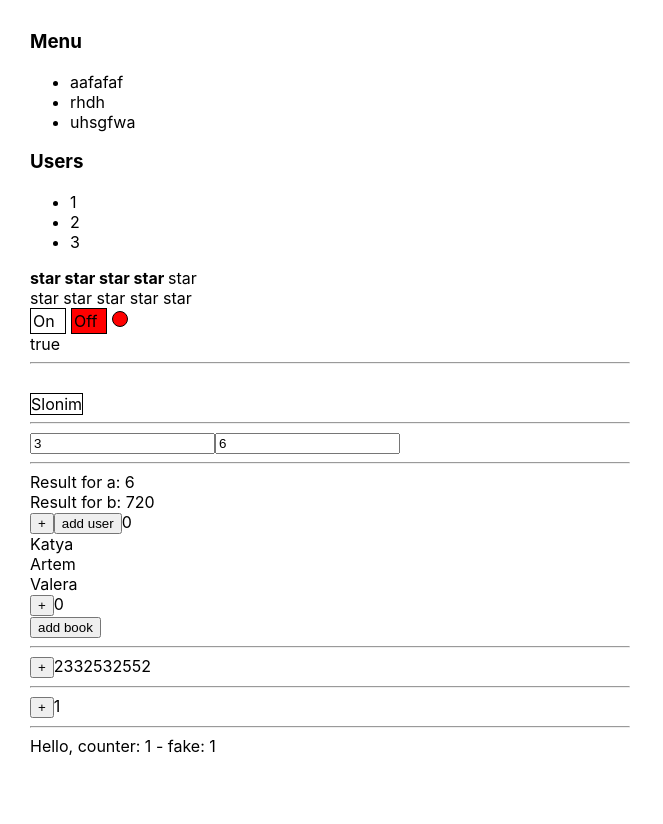
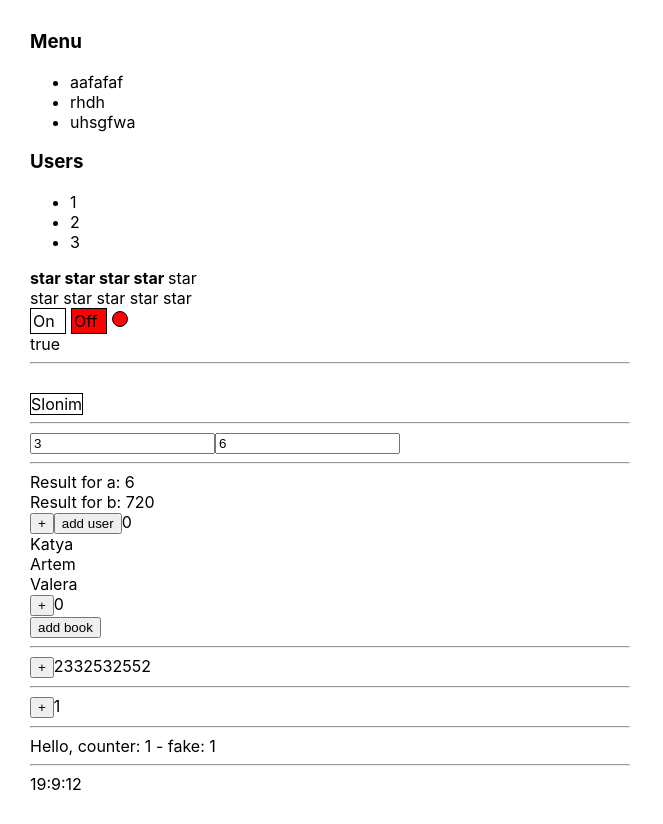
Before and after one commit to katsiarynalashcheuskaya/kabzda, a React (Create React App) app: page / in a window 1280 px wide. Shown: the whole page, without its empty margins (0-663 px from the left). Before the commit the page ends 800 px from the top, so only its background shows below. Built offline with nearby package versions, Linux system fonts and the light colour scheme.

Commit message:
clock component was done

```diff
--- a/src/App.tsx
+++ b/src/App.tsx
@@ -9,6 +9,7 @@ import Select from "./components/Select/Select";
 import {DifficultCountingExample, HelpsReactMemoExample, LikeUseCallback} from "./components/UseMemo/UseMemo";
 import {Example1} from "./components/UseState/UseState";
 import {SetTimeoutExample, SimpleExample} from "./components/UseEffect/UseEffect";
+import {Clock} from "./components/Clock/Clock";
 
 //function declaration
 function App() {
@@ -59,6 +60,8 @@ function App() {
         <SimpleExample/>
         <hr/>
         <SetTimeoutExample/>
+        <hr/>
+        <Clock/>
         {/*<SelectWithoutValue value={value1} onChange={setValue1}
                 items={[
                     {value: '1', title: 'Minsk'},
--- /dev/null
+++ b/src/components/Clock/Clock.tsx
@@ -0,0 +1,29 @@
+import React, {useEffect, useState} from "react";
+
+type PropsType = {
+
+}
+
+export const Clock: React.FC<PropsType> = (props) => {
+    const [data, setDate] = useState(new Date())
+
+    useEffect(()=>{
+        const intervalId = setInterval(()=>{
+            setDate(new Date())
+        }, 1000);
+        return ()=>{
+            clearInterval(intervalId)
+        }
+    }, [])
+
+    const secondsString = data.getSeconds() < 10 ? '0' + data.getSeconds() : data.getSeconds()
+
+    return <div>
+        <span>{data.getHours()}</span>
+        :
+        <span>{data.getMinutes()}</span>
+        :
+        <span>{secondsString}</span>
+
+    </div>
+}
```
